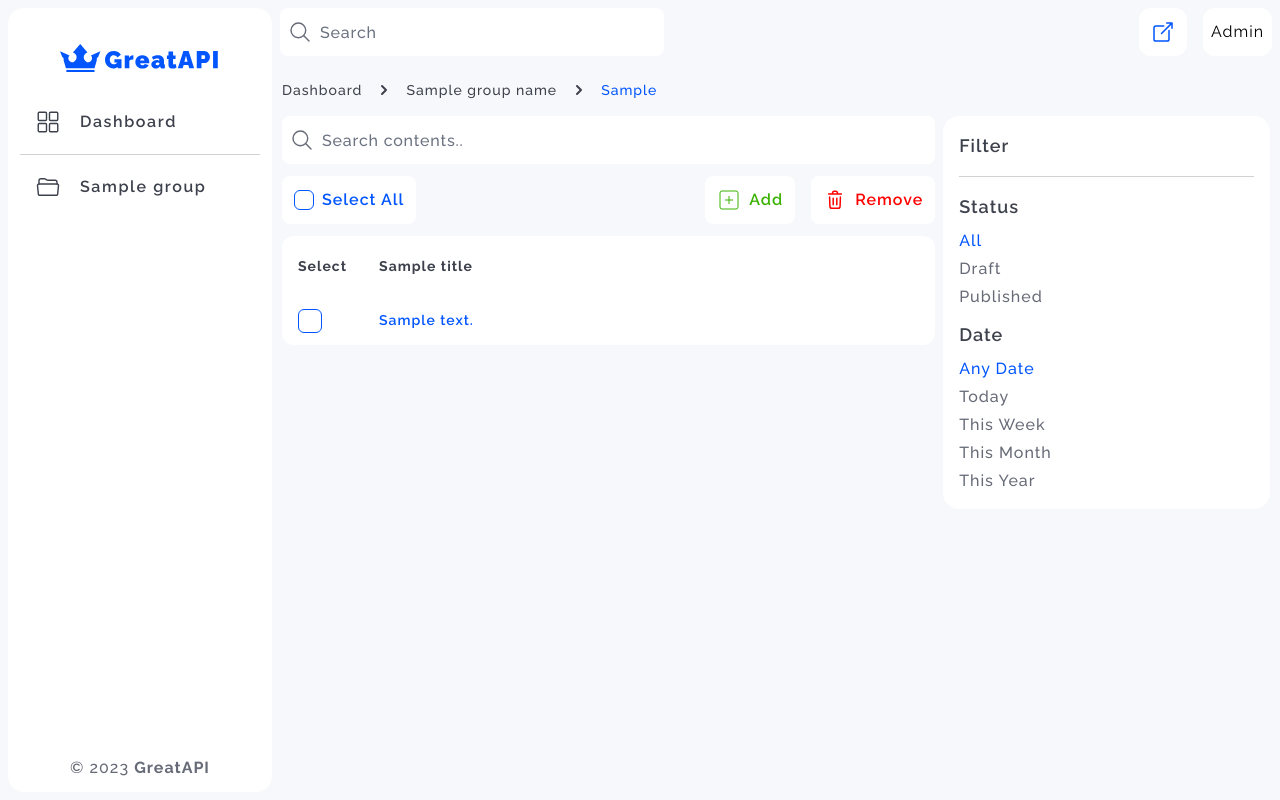
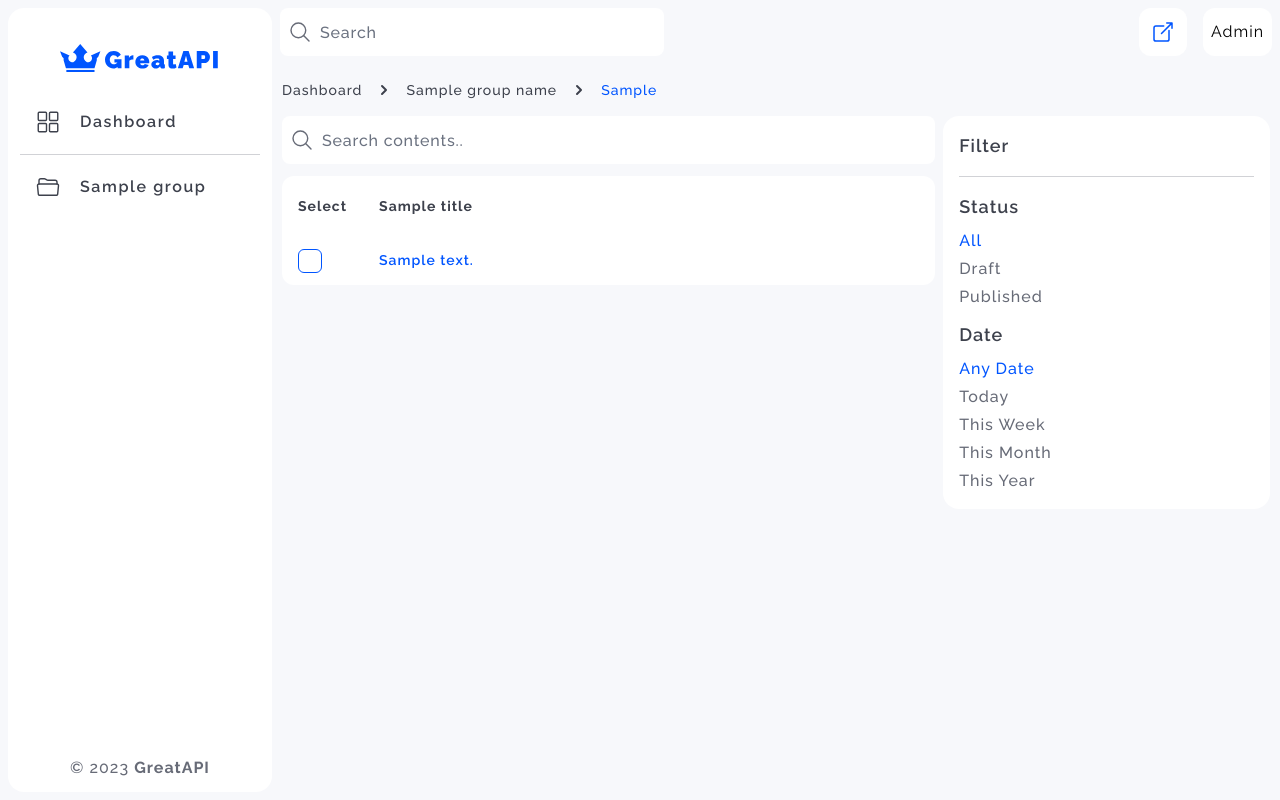
Before and after one commit to sahajrajmalla/greatapi, a Python web app: template greatapi/admin/templates/dashboard/items.html in a window 1280 px wide. Run offline with Jinja, Linux system fonts and the light colour scheme; the template is opened without the code that fills it: most values are stand-ins (such as "Sample title", 1, 10 or a date in 2020); some libraries are stand-ins or nearby versions.

Commit message:
:fire: removed edit buttons like add, remove and select all

```diff
--- a/greatapi/admin/templates/dashboard/items.html
+++ b/greatapi/admin/templates/dashboard/items.html
@@ -91,7 +91,7 @@ body%}
             </span>
           </div>
 
-          <div class="flex justify-between items-center gap-2 sm:gap-4">
+          <!--<div class="flex justify-between items-center gap-2 sm:gap-4">
             <button
               type="button"
               class="p-3 bg-white text-primary font-semibold flex items-center gap-2 rounded-lg"
@@ -146,6 +146,7 @@ body%}
               </button>
             </div>
           </div>
+        -->
 
           <div class="overflow-auto rounded-xl">
             <table id="item-table" class="w-full bg-white">
```
